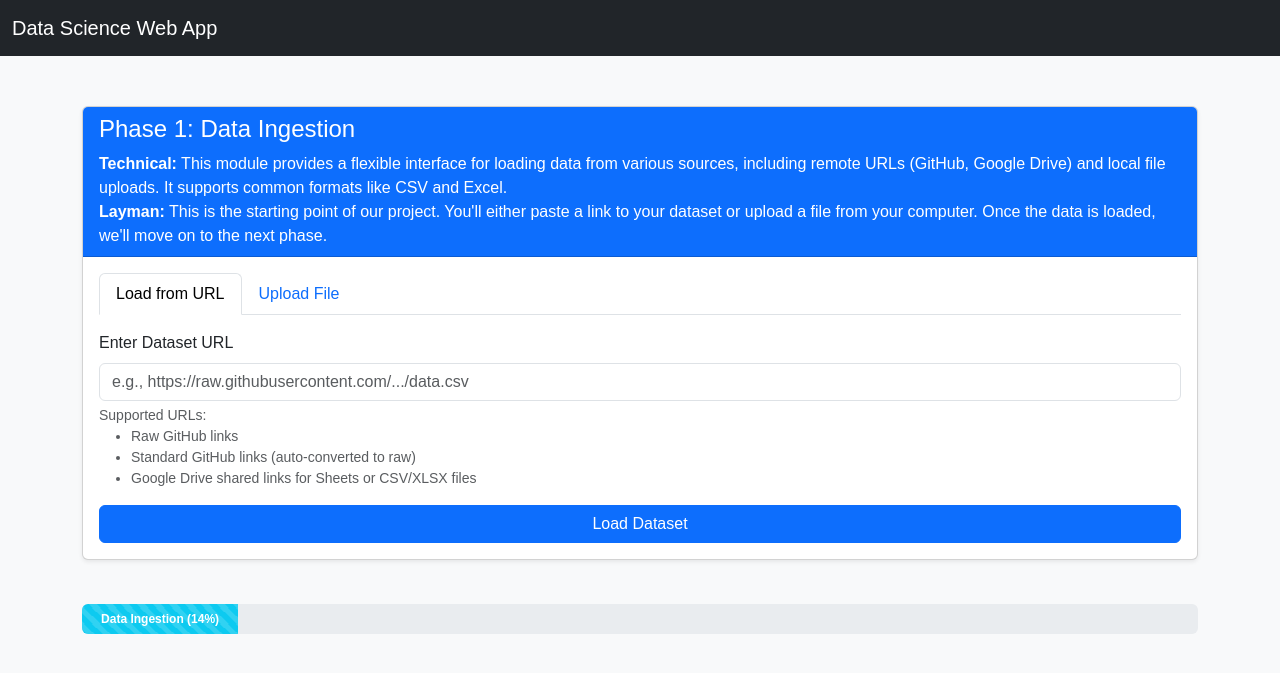
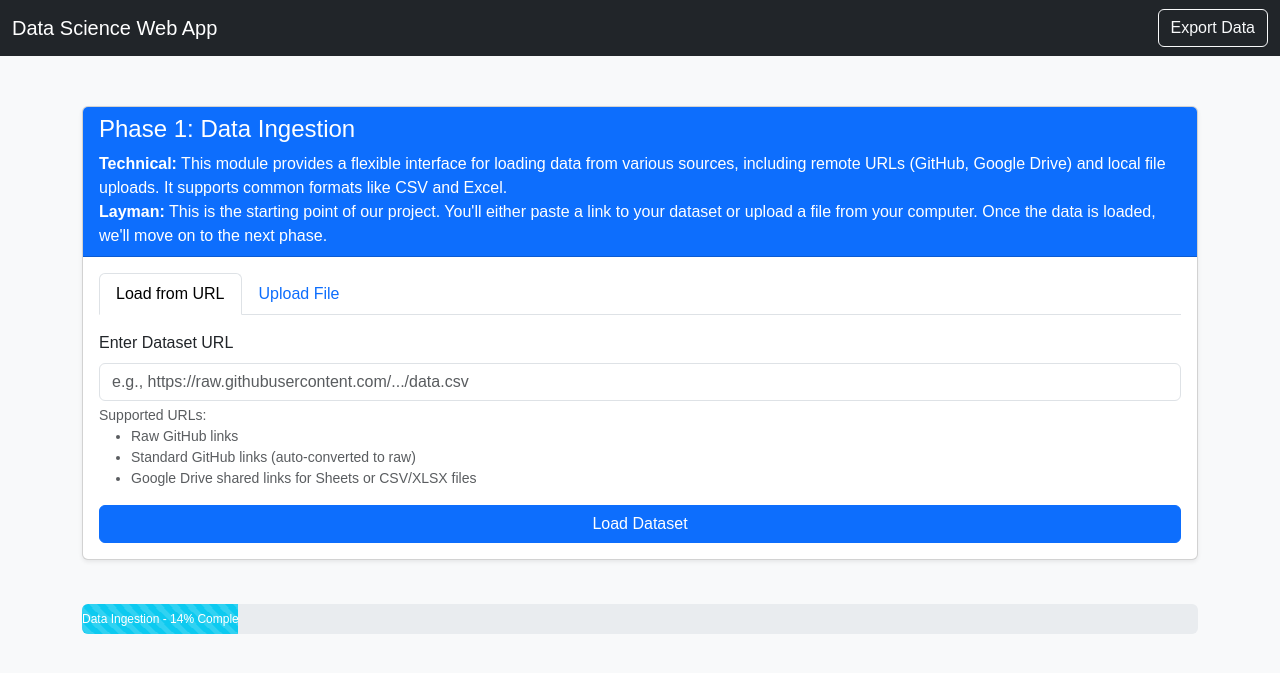
Before and after one commit to laxjovial/data_sci_webapp, a Flask app: page / in a window 1280 px wide. Shown: the top 673 px of the page. Run offline with Flask 3, Linux system fonts and the light colour scheme; some libraries are stand-ins or nearby versions.

Commit message:
Update base.html

```diff
--- a/templates/base.html
+++ b/templates/base.html
@@ -22,11 +22,44 @@
     <nav class="navbar navbar-expand-lg navbar-dark bg-dark">
         <div class="container-fluid">
             <a class="navbar-brand" href="/">Data Science Web App</a>
+            <!-- New Export Button -->
+            <button type="button" class="btn btn-outline-light" data-bs-toggle="modal" data-bs-target="#exportModal">
+                Export Data
+            </button>
         </div>
     </nav>
+
+    <!-- Export Modal -->
+    <div class="modal fade" id="exportModal" tabindex="-1" aria-labelledby="exportModalLabel" aria-hidden="true">
+        <div class="modal-dialog">
+            <div class="modal-content">
+                <div class="modal-header">
+                    <h5 class="modal-title" id="exportModalLabel">Export Options</h5>
+                    <button type="button" class="btn-close" data-bs-dismiss="modal" aria-label="Close"></button>
+                </div>
+                <div class="modal-body">
+                    <p>Select a format to export your current cleaned dataset:</p>
+                    <form id="exportForm" action="{{ url_for('export_data') }}" method="post">
+                        <input type="hidden" name="current_stage" value="{{ current_stage }}">
+                        <div class="mb-3">
+                            <label for="file_format" class="form-label">File Format</label>
+                            <select class="form-select" id="file_format" name="file_format">
+                                <option value="csv">CSV (.csv)</option>
+                                <option value="xlsx">Excel (.xlsx)</option>
+                                <option value="ipynb">Jupyter Notebook (.ipynb)</option>
+                            </select>
+                        </div>
+                        <button type="submit" class="btn btn-primary w-100">Download</button>
+                    </form>
+                </div>
+            </div>
+        </div>
+    </div>
+
     <div class="container">
         {% block content %}{% endblock %}
     </div>
+
     <script src="https://cdn.jsdelivr.net/npm/bootstrap@5.3.0/dist/js/bootstrap.bundle.min.js"></script>
 <div class="container mt-4">
     <div class="progress" style="height: 30px;">
@@ -36,7 +69,7 @@
              aria-valuemin="0"
              aria-valuemax="100"
              style="width: {{ progress_percent }}%;">
-            <span class="fw-bold">{{ current_stage }} ({{ progress_percent }}%)</span>
+            {{ current_stage }} - {{ progress_percent }}% Complete
         </div>
     </div>
 </div>
```
